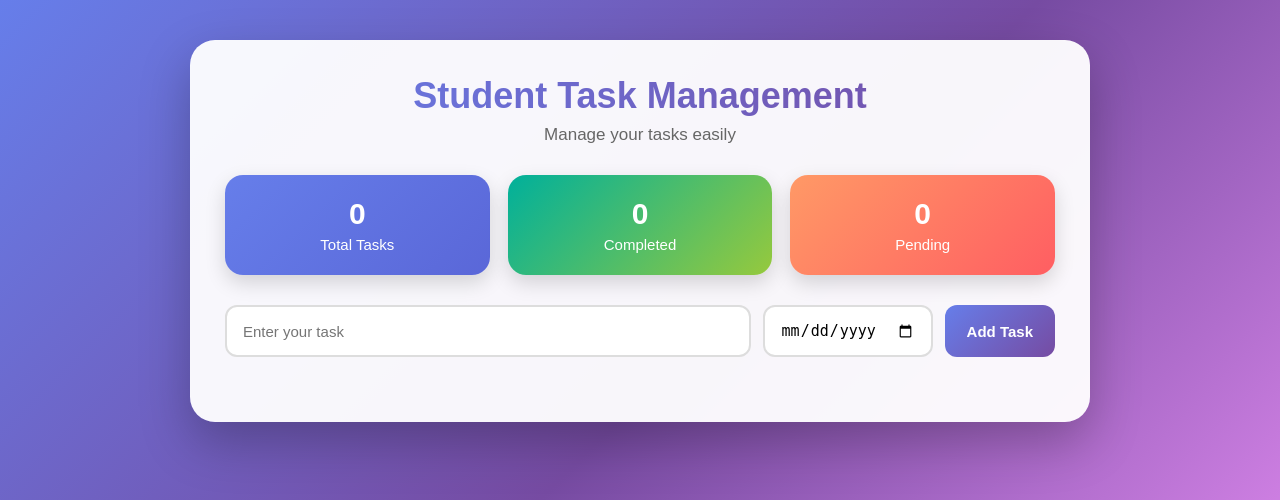
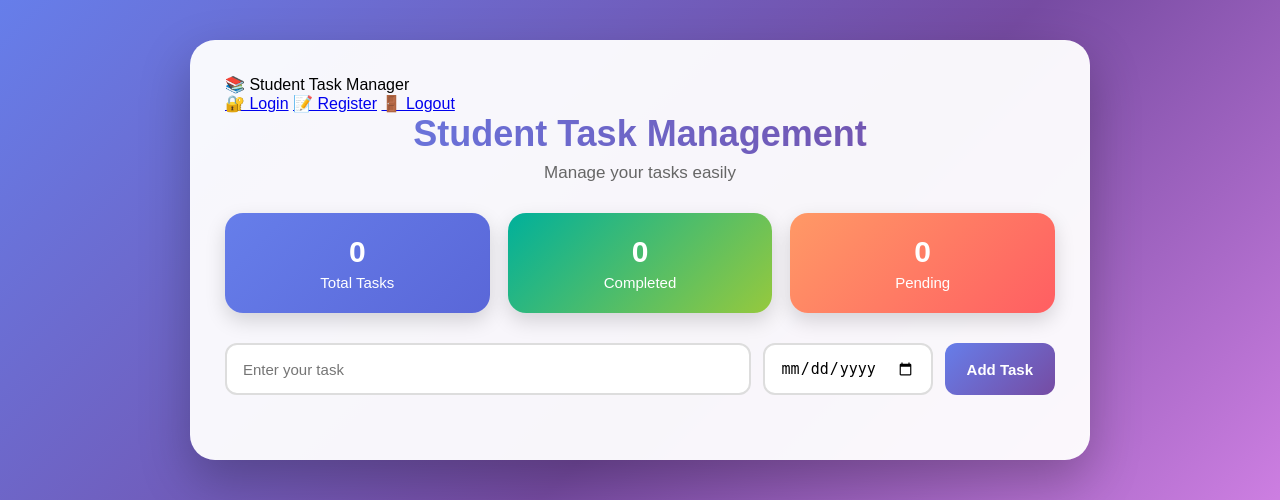
Before and after one commit to yaswanthdakkatha123/student-task-management, a Flask app: page / in a window 1280 px wide. Shown: the top 500 px of the page. Run offline with Flask 3, Linux system fonts and the light colour scheme.

Commit message:
Update index.html

```diff
--- a/templates/index.html
+++ b/templates/index.html
@@ -13,6 +13,15 @@
 <body>
 
     <div class="container">
+        <div class="navbar">
+    <div class="nav-title">📚 Student Task Manager</div>
+
+    <div class="nav-buttons">
+        <a href="/login" class="nav-btn">🔐 Login</a>
+        <a href="/register" class="nav-btn">📝 Register</a>
+        <a href="/logout" class="nav-btn logout-btn">🚪 Logout</a>
+    </div>
+</div>
 
         <h1>Student Task Management</h1>
 
```
